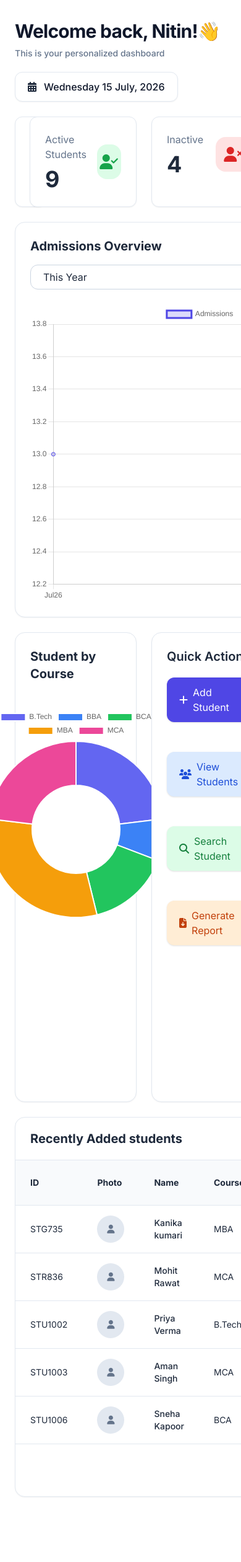
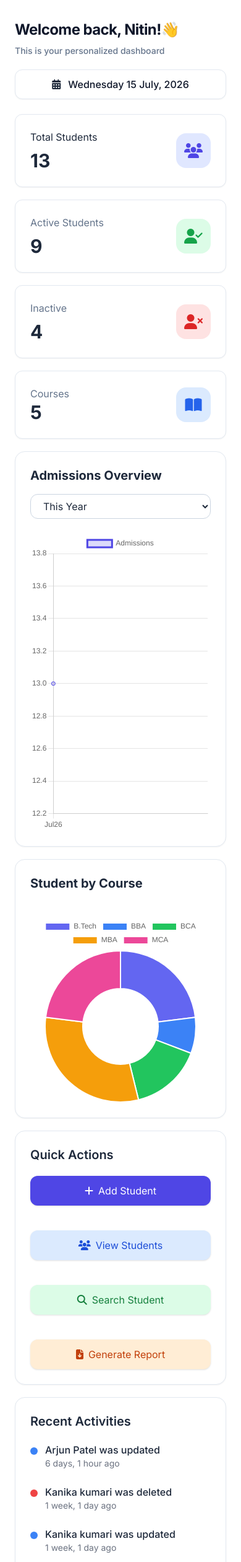
Before and after one commit to Nitin0259/Student-Management-System, a Django app: page /dashboard/ in a window 390 px wide. Shown: the part 80-2600 px from the top of the page at 62% size. Run offline with Django 5.2, Linux system fonts and the light colour scheme; a user stored in the database is signed in; data comes from the database, SQL or seed files in the repository; both versions use the stored data as it was after the commit; some libraries are stand-ins or nearby versions.

Commit message:
Complete my full stack project

```diff
--- a/MainApp/templates/base.html
+++ b/MainApp/templates/base.html
@@ -55,36 +55,90 @@
     const sidebarTexts = document.querySelectorAll(".sidebar-text");
     const navItems = document.querySelectorAll(".nav-item");
 
+    if (window.innerWidth >= 1024) {
+
+    const sidebarState = localStorage.getItem("sidebarState");
+
+    if (sidebarState === "collapsed") {
+        sidebar.classList.remove("w-64");
+        sidebar.classList.add("w-20");
+
+        sidebarTexts.forEach(text => {
+            text.classList.add("hidden");
+        });
+
+        navItems.forEach(item => {
+            item.classList.add("justify-center");
+        });
+    }
+}
+
 toggleBtn.addEventListener("click", () => {
+
+    // Mobile
     if (window.innerWidth < 1024) {
         sidebar.classList.toggle("-translate-x-full");
         overlay.classList.toggle("hidden");
-
         return;
     }
 
+    // Desktop
     sidebar.classList.toggle("w-64");
     sidebar.classList.toggle("w-20");
 
     sidebarTexts.forEach(text => {
-        text.classList.toggle("hidden")
-      })
+        text.classList.toggle("hidden");
+    });
+
     navItems.forEach(item => {
-        item.classList.toggle("justify-center")
+        item.classList.toggle("justify-center");
     });
+
+    // Save State
+    if (sidebar.classList.contains("w-20")) {
+        localStorage.setItem("sidebarState", "collapsed");
+    } else {
+        localStorage.setItem("sidebarState", "expanded");
+    }
+
 });
 
 overlay.addEventListener("click", () => {
-      sidebar.classList.toggle("-translate-x-full");
-      overlay.classList.toggle("hidden");
-    })
+    sidebar.classList.add("-translate-x-full");
+    overlay.classList.add("hidden");
+});
 
 window.addEventListener("resize", () => {
+
     if (window.innerWidth >= 1024) {
+
         sidebar.classList.remove("-translate-x-full");
         overlay.classList.add("hidden");
+
+        const sidebarState = localStorage.getItem("sidebarState");
+
+        if (sidebarState === "collapsed") {
+
+            sidebar.classList.remove("w-64");
+            sidebar.classList.add("w-20");
+
+            sidebarTexts.forEach(text => text.classList.add("hidden"));
+            navItems.forEach(item => item.classList.add("justify-center"));
+
         } else {
-        sidebar.classList.add("-translate-x-full")
+
+            sidebar.classList.remove("w-20");
+            sidebar.classList.add("w-64");
+
+            sidebarTexts.forEach(text => text.classList.remove("hidden"));
+            navItems.forEach(item => item.classList.remove("justify-center"));
+        }
+
+    } else {
+
+        sidebar.classList.add("-translate-x-full");
+        overlay.classList.add("hidden");
+
     }
 });
 
@@ -281,6 +335,19 @@
         closeDeleteAllModal();
       }
     })
+
+    // Profile code
+    function toggleProfileMenu(){
+      document.getElementById("profileMenu").classList.toggle("hidden")
+    }
+
+    window.addEventListener("click", function(e) {
+      const menu = document.getElementById("profileMenu")
+
+      if(!e.target.closest(".relative")){
+        menu.classList.add("hidden")
+      }
+    })
   </script>
 
 </body>
--- a/MainApp/templates/components/navbar.html
+++ b/MainApp/templates/components/navbar.html
@@ -89,20 +89,26 @@
 
     </button>
 
+    <div class="relative">
       <!-- Profile -->
-    <button
+      <button onclick="toggleProfileMenu()"
         class="flex items-center gap-3 rounded-xl px-2 sm:px-3 py-2 hover:bg-slate-100 dark:hover:bg-slate-800 transition">
 
         <!-- Avatar -->
         <div>
+          {% if settings.profile_image %}
+          <img src="{{ settings.profile_image.url }}"
+            class="w-14 h-14 rounded-full object-cover border-2 border-indigo-500">
+          {% else %}
           <img src="{% static 'Images/user.jpg' %}"
             class="w-14 h-14 rounded-full object-cover border-2 border-indigo-500">
+          {% endif %}
         </div>
 
         <!-- User Info -->
         <div class="hidden lg:block text-left">
           <h4 class="font-semibold text-slate-800 dark:text-white leading-none">
-          Admin User
+            {{ request.user.first_name }}
           </h4>
 
           <p class="text-sm text-slate-500 dark:text-slate-400 mt-1">
@@ -115,6 +121,26 @@
 
       </button>
 
+      <div id="profileMenu"
+        class="hidden absolute right-0 mt-3 w-60 bg-white dark:bg-slate-800 rounded-xl shadow-xl border">
+
+        <a href="{% url 'settings' %}" class="flex items-center gap-3 px-5 py-3 rounded-t-xl hover:bg-slate-100 dark:hover:bg-slate-700">
+          <i class="fa-solid fa-user"></i>
+          My Profile
+        </a>
+
+        <a href="{% url 'settings' %}" class="flex items-center gap-3 px-5 py-3  hover:bg-slate-100 dark:hover:bg-slate-700">
+          <i class="fa-solid fa-gear"></i>
+          Settings
+        </a>
+
+        <a href="{%  url 'logout' %}" class="flex items-center gap-3 px-5 py-3 rounded-b-xl hover:bg-slate-100 dark:hover:bg-slate-700">
+          <i class="fa-solid fa-right-from-bracket"></i>
+          Logout
+        </a>
+      </div>
+    </div>
+
   </div>
 
 </header>
--- a/MainApp/templates/dashboard.html
+++ b/MainApp/templates/dashboard.html
@@ -5,7 +5,7 @@
   <!-- Left-part -->
   <div class="left-part">
     <h2
-      class="text-3xl md:text-4xl xl:text-5xl font-bold tracking-tight text-slate-900 dark:text-white transition-colors duration-300">
+      class="text-2xl sm:text-3xl lg:text-4xl xl:text-5xl font-bold tracking-tight text-slate-900 dark:text-white transition-colors duration-300">
       Welcome back, {{user.username}}!👋
     </h2>
     <p class="mt-2 text-slate-500 dark:text-slate-400 text-sm font-medium transition-colors duration-300">
@@ -16,21 +16,21 @@
   <!-- Right-part -->
   <div class="right-part">
     <div id="showCurrentDate"
-      class="inline-flex items-center gap-3 px-5 h-12 rounded-xl bg-white dark:bg-slate-800 border border-slate-200 dark:border-slate-700 shadow-sm transition-all duration-300">
+      class="w-full sm:w-auto inline-flex items-center justify-center gap-3 px-4 h-12 rounded-xl bg-white dark:bg-slate-800 border border-slate-200 dark:border-slate-700 shadow-sm transition-all duration-300">
       <i class="fa-solid fa-calendar-days dark:text-slate-50"></i><span
         class="text-slate-900 dark:text-white lg:text-sm font-medium">Loading...</span>
     </div>
   </div>
 </div>
 
-<div class="grid grid-cols-1 md:grid-cols-2 xl:grid-cols-4 gap-6  py-6">
+<div class="grid grid-cols-1 md:grid-cols-2 xl:grid-cols-4 gap-5 lg:gap-6 py-6">
 
   <div
     class="bg-white dark:bg-slate-800 rounded-xl border border-slate-200 dark:border-slate-700 shadow-sm hover:shadow-xl hover:border-indigo-300 dark:hover:border-indigo-500 transition-all duration-300 p-6">
     <div class="flex justify-between items-center">
       <div>
         <p class="tect-slate-500">Total Students</p>
-        <h2 class="text-4xl font-bold mt-2">{{ total_students }}</h2>
+        <h2 class="text-3xl lg:text-4xl font-bold mt-2">{{ total_students }}</h2>
       </div>
 
       <div class="w-14 h-14 rounded-2xl bg-indigo-100 text-indigo-600 flex items-center justify-center">
@@ -47,7 +47,7 @@
           Active Students
         </p>
 
-        <h2 class="text-4xl font-bold mt-2">
+        <h2 class="text-3xl lg:text-4xl font-bold mt-2">
           {{ active_students }}
         </h2>
       </div>
@@ -68,7 +68,7 @@
           Inactive
         </p>
 
-        <h2 class="text-4xl font-bold mt-2">
+        <h2 class="text-3xl lg:text-4xl font-bold mt-2">
           {{ inactive_students }}
         </h2>
       </div>
@@ -89,7 +89,7 @@
           Courses
         </p>
 
-        <h2 class="text-4xl font-bold">
+        <h2 class="text-3xl lg:text-4xl font-bold">
           {{ total_courses }}
         </h2>
       </div>
@@ -104,7 +104,7 @@
 
   <!-- Admission Overview -->
   <div
-    class="col-span-4 bg-white dark:bg-slate-800 rounded-2xl border border-slate-200 dark:border-slate-700 shadow-sm p-6 transition-all duration-300 hover:shadow-lg">
+    class="md:col-span-2 xl:col-span-4 bg-white dark:bg-slate-800 rounded-2xl border border-slate-200 dark:border-slate-700 shadow-sm p-6 transition-all duration-300 hover:shadow-lg">
     <div class="flex flex-col sm:flex-row sm:items-center sm:justify-between gap-4 mb-6">
       <div>
         <h2 class="text-xl font-bold text-slate-800 dark:text-white">
@@ -138,7 +138,7 @@
 
   <!-- Student Course -->
   <div
-    class="col-span-2 bg-white dark:bg-slate-800 rounded-2xl shadow-sm hover:shadow-lg border border-slate-200 dark:border-slate-700 p-6">
+    class="md:col-span-2 xl:col-span-2 bg-white dark:bg-slate-800 rounded-2xl shadow-sm hover:shadow-lg border border-slate-200 dark:border-slate-700 p-6">
 
     <h2 class="text-xl font-bold text-slate-800 dark:text-white mb-10">
       Student by Course
@@ -146,7 +146,7 @@
 
     <div class="flex justify-center">
       <!-- Chart -->
-      <div class="w-[340px] h-[340px]">
+      <div class="w-full max-w-[340px] aspect-square mx-auto">
         <canvas id="courseReport"></canvas>
       </div>
 
@@ -162,34 +162,34 @@
 
   <!-- Quick Actions-->
   <div
-    class="col-span-1 bg-white dark:bg-slate-800 rounded-2xl shadow-sm hover:shadow-lg border border-slate-200 dark:border-slate-700 p-6">
+    class="md:col-span-1 xl:col-span-1 bg-white dark:bg-slate-800 rounded-2xl shadow-sm hover:shadow-lg border border-slate-200 dark:border-slate-700 p-6">
 
     <h3 class="text-xl font-semibold mb-5">
       Quick Actions
     </h3>
 
-    <div class="space-y-12">
+    <div class="space-y-10">
 
       <a href="{% url 'add_student' %}"
-        class="inline-flex w-full items-center gap-2 px-5 py-3 bg-indigo-600 hover:bg-indigo-700 text-white rounded-xl shadow transition">
+        class="flex w-full items-center justify-center gap-2 gap-2 px-5 py-3 bg-indigo-600 hover:bg-indigo-700 text-white rounded-xl shadow transition">
         <i class="fa-solid fa-plus"></i>
         Add Student
       </a>
 
       <a href="{% url 'students' %}"
-        class="inline-flex w-full items-center gap-2 px-5 py-3 bg-blue-100 text-blue-700 hover:bg-blue-200 rounded-xl shadow transition">
+        class="flex w-full items-center justify-center gap-2 gap-2 px-5 py-3 bg-blue-100 text-blue-700 hover:bg-blue-200 rounded-xl shadow transition">
         <i class="fa-solid fa-users"></i>
         View Students
       </a>
 
       <a href="{% url 'students' %}"
-        class="inline-flex w-full items-center gap-2 px-5 py-3 bg-green-100 text-green-700 hover:bg-green-200 rounded-xl shadow transition">
+        class="flex w-full items-center justify-center gap-2 gap-2 px-5 py-3 bg-green-100 text-green-700 hover:bg-green-200 rounded-xl shadow transition">
         <i class="fa-solid fa-magnifying-glass"></i>
         Search Student
       </a>
 
       <a href="{% url 'reports' %}"
-        class="inline-flex w-full items-center gap-2 px-5 py-3 bg-orange-100 text-orange-700 hover:bg-orange-200 rounded-xl shadow transition">
+        class="flex w-full items-center justify-center gap-2 gap-2 px-5 py-3 bg-orange-100 text-orange-700 hover:bg-orange-200 rounded-xl shadow transition">
         <i class="fa-solid fa-file-arrow-down"></i>
         Generate Report
       </a>
@@ -199,7 +199,7 @@
 
   <!-- Recent-Activities -->
   <div
-    class="col-span-1 bg-white dark:bg-slate-800 rounded-2xl shadow-sm border border-slate-200 dark:border-slate-700 p-6">
+    class="md:col-span-1 xl:col-span-1 bg-white dark:bg-slate-800 rounded-2xl shadow-sm border border-slate-200 dark:border-slate-700 p-6">
 
     <h3 class="text-xl font-semibold mb-5">
       Recent Activities
@@ -242,7 +242,7 @@
 
   <!-- Recently Added student -->
   <div
-    class="col-span-4 bg-white dark:bg-slate-800 rounded-2xl border border-slate-200 dark:border-slate-700 shadow-sm transition-all duration-300 hover:shadow-lg">
+    class="md:col-span-2 xl:col-span-4 bg-white dark:bg-slate-800 rounded-2xl border border-slate-200 dark:border-slate-700 shadow-sm transition-all duration-300 hover:shadow-lg">
     <div class="px-6 py-5 border-b border-slate-200 dark:border-slate-700">
       <h2 class="text-xl font-bold text-slate-800 dark:text-white">
         Recently Added students
@@ -250,7 +250,7 @@
     </div>
 
     <div class="overflow-x-auto">
-      <table class="w-full text-sm">
+      <table class="min-w-[900px] w-full text-sm">
         <thead class="bg-slate-50 dark:bg-slate-900">
 
           <tr>
```
Also changed, not shown: db.sqlite3. Lines whose indentation alone changed are shown as unchanged.
